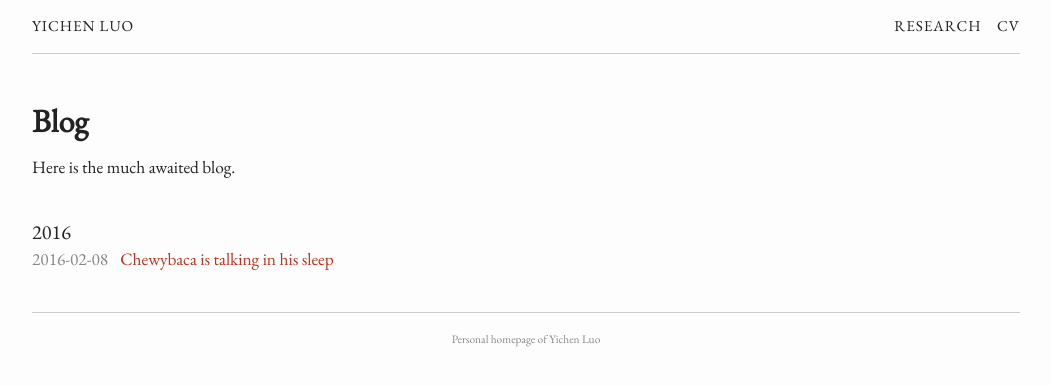
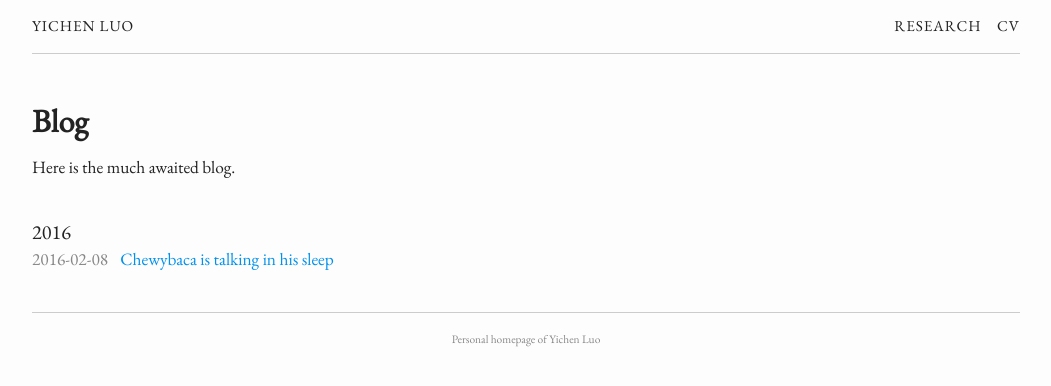
Before and after one commit to lyc0603/lyc0603.github.io, a Jekyll site: the page built from blog.md, in a window 1280 px wide. Shown: the top 386 px of the page, without its empty margins (114-1165 px from the left). Built offline with Jekyll 4.4.1, drawn with Linux system fonts in a browser that asks for light colours.

Commit message:
change url color

```diff
--- a/css/main.scss
+++ b/css/main.scss
@@ -22,8 +22,8 @@ $background: $grey-vlight;
 $dark-background: darken($background, 2%);
 $text-color: $grey-vdark;
 $text-light-color: $grey;
-$url-color: $red;
-$url-hover-color: $blue;
+$url-color: $blue;
+$url-hover-color: $red;
 $header-text-color: $text-color;
 $header-hover-color: $text-light-color;
 $header-hover-url: $url-color;
```
